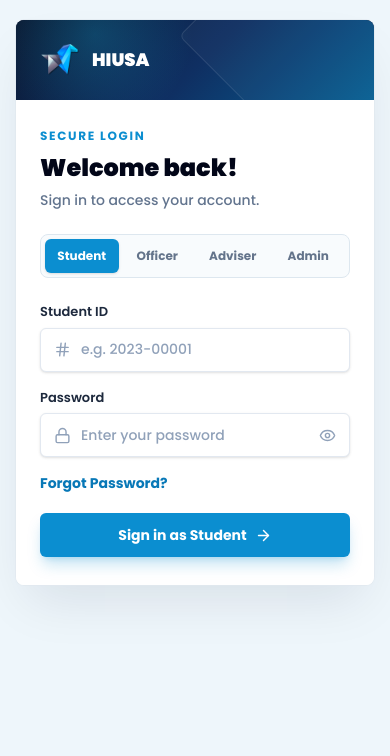
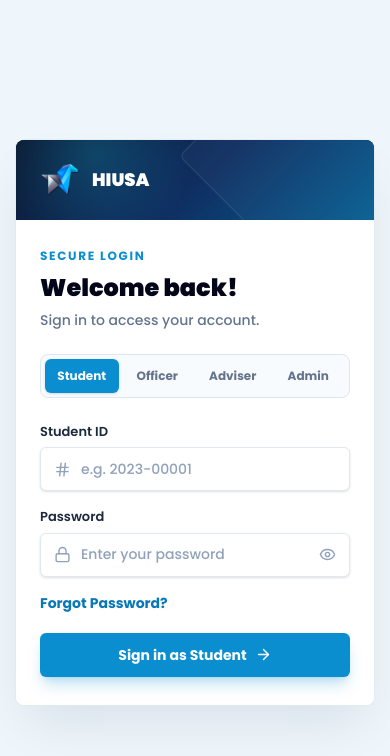
Before and after one commit to prodoc-zen/Hiusa-FULL, a React (Vite) app in the folder client/: page /login in a window 390 px wide. Shown: the top 756 px of the page. Built offline with nearby package versions, Linux system fonts and the light colour scheme; no server answers.

Commit message:
fix(login): center card vertically on mobile
Co-Authored-By: John Carlo Borgueta <johncarloborgueta@gmail.com>

```diff
--- a/client/src/pages/auth/LoginPage.jsx
+++ b/client/src/pages/auth/LoginPage.jsx
@@ -100,7 +100,7 @@ export default function LoginPage() {
   }
 
   return (
-    <main className="min-h-screen bg-[#eef6fb] px-4 py-5 font-sans text-slate-900 sm:px-6 sm:py-8 lg:grid lg:place-items-center">
+    <main className="grid min-h-screen place-items-center bg-[#eef6fb] px-4 py-5 font-sans text-slate-900 sm:px-6 sm:py-8">
       <section className="mx-auto flex w-full max-w-[960px] flex-col overflow-hidden rounded-lg bg-white shadow-2xl shadow-[#0b1831]/10 ring-1 ring-slate-200/70 lg:min-h-[620px] lg:flex-row">
         <BrandingPanel />
 
```
